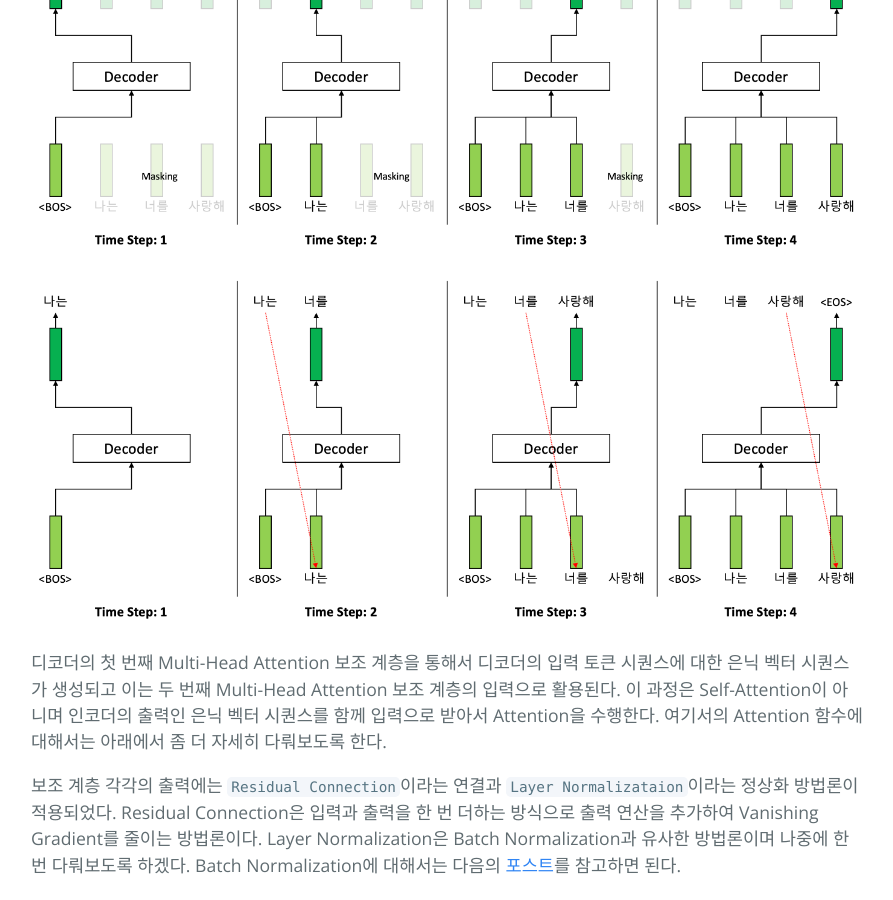
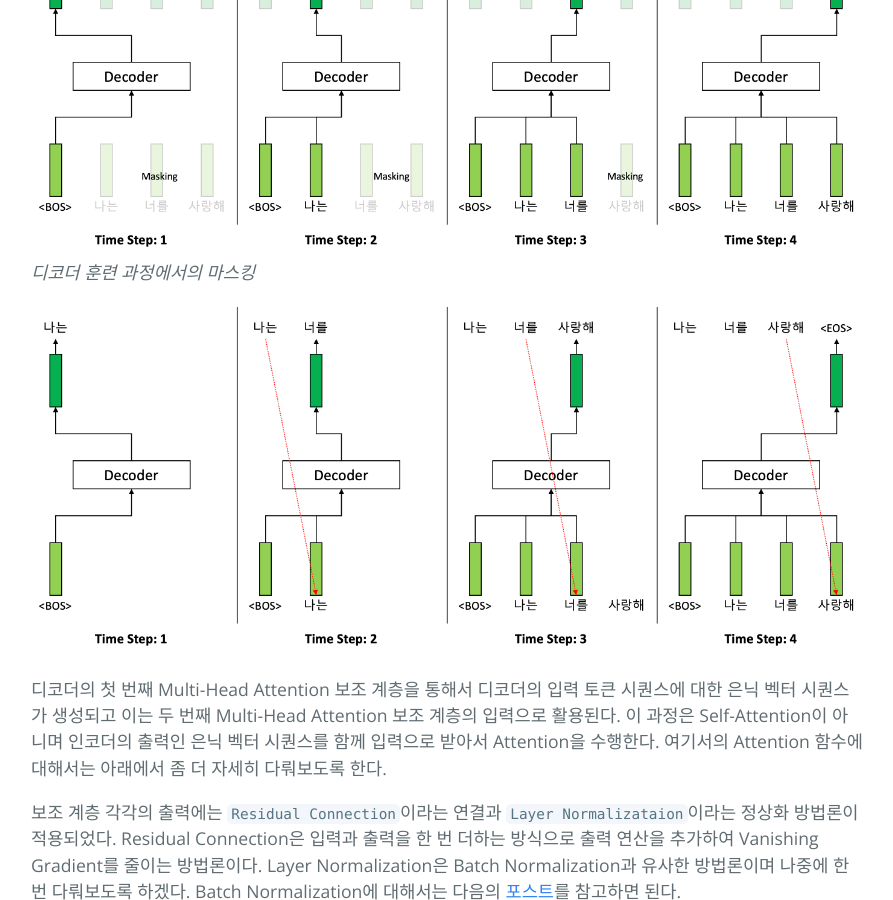
Before and after one commit to hcnoh/hcnoh.github.io, a Jekyll site: the page built from _posts/2023-02-25-nlp-03.md, in a window 1280 px wide and 900 px high, scrolled down 5924 px. Shown: the whole window, without its empty margins (193-1086 px from the left). Built offline with Jekyll 4.4.1, drawn with Linux system fonts in a browser that asks for light colours; comment, search, counter and statistics services are not loaded.

Commit message:
이미지 캡션 추가

```diff
--- a/_posts/2023-02-25-nlp-03.md
+++ b/_posts/2023-02-25-nlp-03.md
@@ -95,6 +95,7 @@ $$
 `디코더`는 인코더와는 조금 다르게 Multi-Head Attention 보조 계층이 두 개가 있다. 첫 번째 Multi-Head Attention 보조 계층은 인코더와 마찬가지로 Self-Attention 구조이며 차이점은 마스킹(Masking)이 되어있다는 점이다. 디코더 마스킹의 역할은 디코더 훈련 과정에서 입력 시퀀스에서 현재 시점과 그 이전 시점만을 디코더가 활용할 수 있도록 하기 위함이다. 추론 과정에서는 미래 시점을 확인할 수 없기 때문에 마스킹이 굳이 필요하지는 않다. 훈련 과정과 추론 과정 사이의 차이는 아래 그림을 통해서 확인할 수 있다. 훈련 과정에서는 필연적으로 마스킹이 필요한 것 역시 확인할 수 있을 것이다.
 
 ![디코더 훈련 과정에서의 마스킹](assets/img/2023-02-25-nlp-03/decoder-training.png "디코더 훈련 과정에서의 마스킹")
+*디코더 훈련 과정에서의 마스킹*
 
 ![디코더 추론 과정](assets/img/2023-02-25-nlp-03/decoder-inference.png "디코더 추론 과정")
 
```
